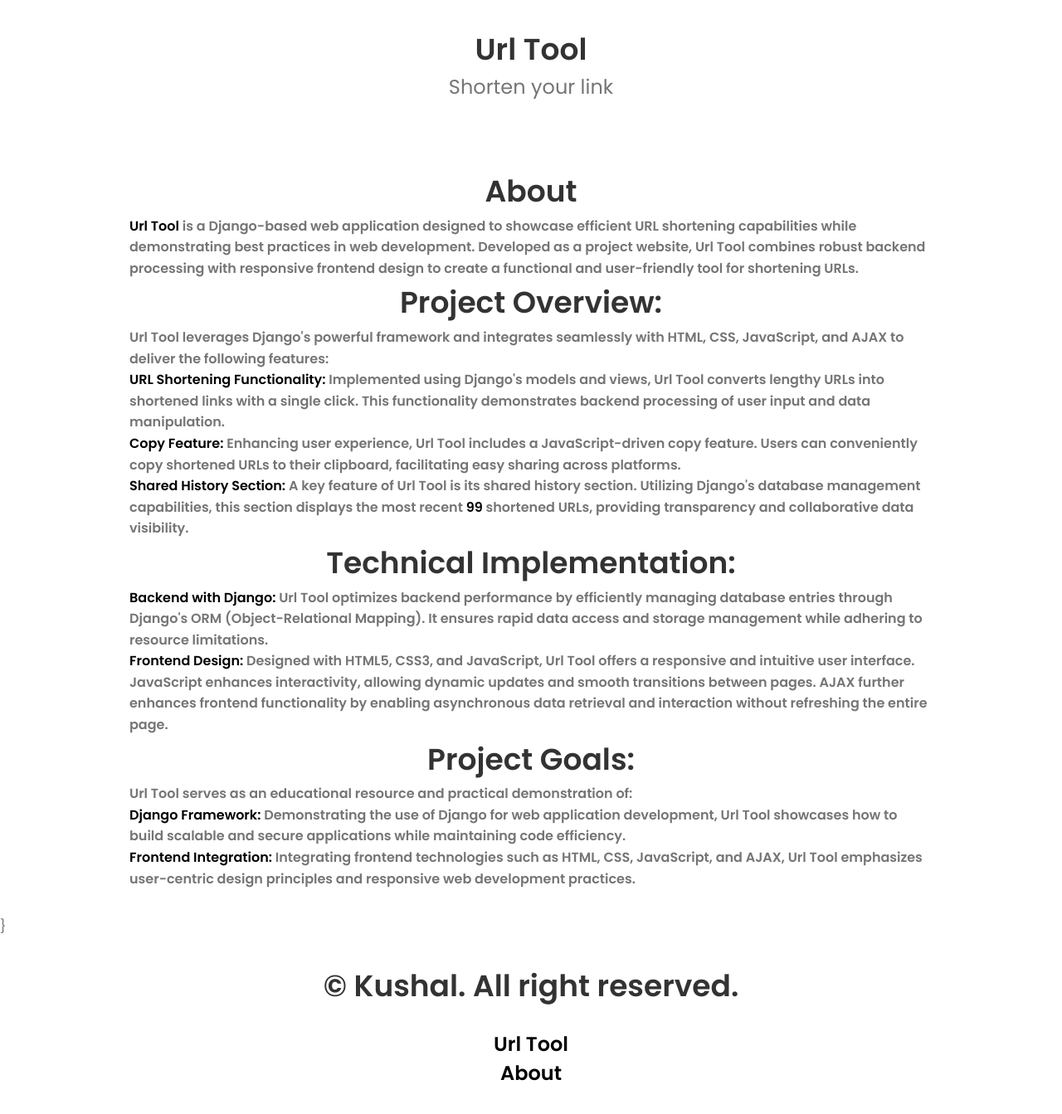
After one commit to kushal1o1/url_tool, a Django app: page /about in a window 1280 px wide. The commit adds this page. Shown: the whole page at 83% size. Run offline with Django 5.2, Linux system fonts and the light colour scheme.

Commit message:
added : footer ,aboutus and build url routes

```diff
--- /dev/null
+++ b/UrlShortener/templates/about.html
@@ -0,0 +1,36 @@
+{% extends 'base.html' %}
+{%block tittle%}Url About{%endblock%}
+{%block loginout%}LogOut{%endblock%}
+{% block mainContent%}
+    <section  class="container section section_description">
+        <h2 class="section_title">About</h2>
+        <p><strong>Url Tool</strong> is a Django-based web application designed to showcase efficient URL shortening capabilities while demonstrating best practices in web development. Developed as a project website, Url Tool combines robust backend processing with responsive frontend design to create a functional and user-friendly tool for shortening URLs.</p>
+
+        <h2 class="section_title">Project Overview:</h2>
+        <p>Url Tool leverages Django's powerful framework and integrates seamlessly with HTML, CSS, JavaScript, and AJAX to deliver the following features:</p>
+
+        <ul>
+            <li><strong>URL Shortening Functionality:</strong> Implemented using Django's models and views, Url Tool converts lengthy URLs into shortened links with a single click. This functionality demonstrates backend processing of user input and data manipulation.</li>
+
+            <li><strong>Copy Feature:</strong> Enhancing user experience, Url Tool includes a JavaScript-driven copy feature. Users can conveniently copy shortened URLs to their clipboard, facilitating easy sharing across platforms.</li>
+
+            <li><strong>Shared History Section:</strong> A key feature of Url Tool is its shared history section. Utilizing Django's database management capabilities, this section displays the most recent <strong>99</strong> shortened URLs, providing transparency and collaborative data visibility.</li>
+        </ul>
+
+        <h2 class="section_title">Technical Implementation:</h2>
+
+        <p><strong>Backend with Django:</strong> Url Tool optimizes backend performance by efficiently managing database entries through Django's ORM (Object-Relational Mapping). It ensures rapid data access and storage management while adhering to resource limitations.</p>
+
+        <p><strong>Frontend Design:</strong> Designed with HTML5, CSS3, and JavaScript, Url Tool offers a responsive and intuitive user interface. JavaScript enhances interactivity, allowing dynamic updates and smooth transitions between pages. AJAX further enhances frontend functionality by enabling asynchronous data retrieval and interaction without refreshing the entire page.</p>
+
+        <h2 class="section_title">Project Goals:</h2>
+
+        <p>Url Tool serves as an educational resource and practical demonstration of:</p>
+
+        <ul>
+            <li><strong>Django Framework:</strong> Demonstrating the use of Django for web application development, Url Tool showcases how to build scalable and secure applications while maintaining code efficiency.</li>
+
+            <li><strong>Frontend Integration:</strong> Integrating frontend technologies such as HTML, CSS, JavaScript, and AJAX, Url Tool emphasizes user-centric design principles and responsive web development practices.</li>
+        </ul>
+    </section>
+    {%endblock%}
--- /dev/null
+++ b/UrlShortener/templates/base.html
@@ -0,0 +1,63 @@
+<html lang="en">
+<head>
+    <meta charset="UTF-8">
+    <meta name="viewport" content="width=device-width, initial-scale=1.0">
+    <title>>{% block tittle%}{%endblock%}</title>
+    <script src="https://ajax.googleapis.com/ajax/libs/jquery/3.7.1/jquery.min.js"></script>
+    {% load static%}
+    <link rel="stylesheet" href="{% static 'styles.css' %}">
+</head>
+<body>
+  <section class="container section">
+    <h1 class="section_title" id="scrollToSection">Url Tool</h1>
+    <p class="section_subtitle">Shorten your link</p>
+  </section>
+
+  {%block mainContent %}{%endblock%}}
+
+
+
+
+<section>
+  <footer id="AboutSection" class=" section container">
+    <h1 class="section_title">&#169; Kushal. All right reserved.</h1> <br>
+    <p class="section_subtitle"> <a class="about_link" href="/">Url Tool </a></p>
+       <p class="section_subtitle"> <a class="about_link" href="/about">About</a></p>
+
+
+    </footer>
+</section>
+
+
+</body>
+<script type="text/javascript">
+    $(document).on('submit','#url_form',function(e){
+     document.getElementById("copy").style.display='block';
+     document.getElementById("newlinktext").style.display='block';
+
+      e.preventDefault();
+
+      $.ajax({
+        type:'POST',
+        url:'/create_short_url',
+        data:{
+          url_link:$('#url_link').val(),
+          csrfmiddlewaretoken:$('input[name=csrfmiddlewaretoken]').val(),
+        },
+        success: function(data){
+
+          $('h2').html("http://127.0.0.1:8000/" + data )
+        }
+      });
+    });
+
+
+
+      document.addEventListener('DOMContentLoaded', function() {
+          document.getElementById('scrollToSection').addEventListener('click', function() {
+              document.getElementById('AboutSection').scrollIntoView({ behavior: 'smooth' });
+          });
+      });
+
+</script>
+</html>
--- a/UrlShortener/urls.py
+++ b/UrlShortener/urls.py
@@ -3,6 +3,8 @@ from . import views
 
 urlpatterns = [
     path('', views.index, name='index'),
+    path('about', views.about, name='about'),
     path('create_short_url', views.createShortUrl, name='create'),
-    path('<str:pk>', views.go, name='go')
+    path('<str:pk>', views.go, name='go'),
+
 ]
--- a/UrlShortener/views.py
+++ b/UrlShortener/views.py
@@ -23,3 +23,7 @@ def createShortUrl(request):
 def go(request, pk):
     url_details = get_object_or_404(Url, uuid=pk)
     return redirect(url_details.url_link)
+
+
+def about(request):
+    return render(request,'about.html')
--- a/static/styles.css
+++ b/static/styles.css
@@ -85,7 +85,7 @@ textarea {
 }
 
 body {
-  background-color: var(--container-color);
+  background-color:var(--container-color);
   color: var(--text-color);
 }
 
@@ -98,12 +98,34 @@ h3 {
 
 ul {
   list-style: none;
+
 }
 
-a {
+.link_div .shortlink {
   text-decoration: none;
+  color: var(--container-color);
+
+  margin: 0.2rem auto;
+
+}
+.about_link{
+  text-decoration: none;
+  color: var(--title-color-dark);
+  margin: 0.2rem auto;
 }
 
+.light_text{
+  color: var(--text-color);
+
+}
+#scrollToSection{
+  cursor: pointer;
+
+}
+strong{
+  font-weight: var(--font-semi-bold);
+color:var(--title-color-dark)
+}
 input{
   border: none;
   outline: none;
@@ -118,14 +140,37 @@ button {
 }
 #copy{
   display:none;
-  width:40px;
-  margin:var(--mb-2)
+  background-color:var(--body-color);
+  margin-left: 0.7rem;
+
 }
+.about_link{
+  text-decoration: none;
+  color: var(--title-color-dark);
+  font-weight: bold;
+
+}
+
+.copy-btn img {
+  height: 2.2rem;
+  margin-left: 5px;
+  display: inline;
+}
+.copy-btn .copied-img {
+  display: none;
+}
+.copy-btn.copied .copy-img {
+  display: none;
+}
+.copy-btn.copied .copied-img {
+  display: inline;
+}
+
 
 
 /*=============== REUSABLE CSS CLASSES ===============*/
 .section {
-  padding: 6rem 0 2rem;
+  padding: 2rem 0 2rem 0;
 }
 
 .section_title {
@@ -136,7 +181,9 @@ button {
 .section_subtitle {
   display: block;
   font-size: var(--h2-font-size);
-  margin-bottom: 4rem;
+
+
+
 }
 
 .section_title,
@@ -144,11 +191,23 @@ button {
   text-align: center;
 }
 
+.section_description
+{
+  text-align: start;
+  margin-top: 1rem;
+  font-size: var(--normal-font-size);
+  font-weight: var(--font-semi-bold);
+  line-height: 1.6;
+
+
+}
+
 /*=============== LAYOUT ===============*/
 .container {
   max-width: 968px;
   margin-left: auto;
   margin-right: auto;
+
 }
 
 .grid {
@@ -163,7 +222,7 @@ button {
 }
 
 /*=============== BUTTONS ===============*/
-.button,input{
+.button,input,.links{
 
   display: inline-block;
   background-color: var(--title-color);
@@ -171,6 +230,14 @@ button {
   padding: 1.25rem 2rem;
   border-radius: 1rem;
   font-weight: var(--font-medium);
+}
+.link_div{
+  background-color: var(--title-color);
+  color: var(--tiny-font-size);
+  padding: 1.25rem 2rem;
+  border-radius: 1rem;
+  font-weight: var(--font-medium);
+
 }
 
 .button:hover {
@@ -185,6 +252,8 @@ button {
   display: inline-flex;
   align-items: center;
 }
+
+
 
 /*=============== BREAKPOINTS ===============*/
 /* For large devices */
@@ -215,7 +284,7 @@ button {
   }
 
   .section_subtitle {
-    margin-bottom: var(--mb-3);
+    margin-bottom: var(--mb-0-25);
   }
 }
 
```
Also changed, not shown: UrlShortener/templates/index.html (+49 -43 lines), db.sqlite3, static/images/checked.png (added).
